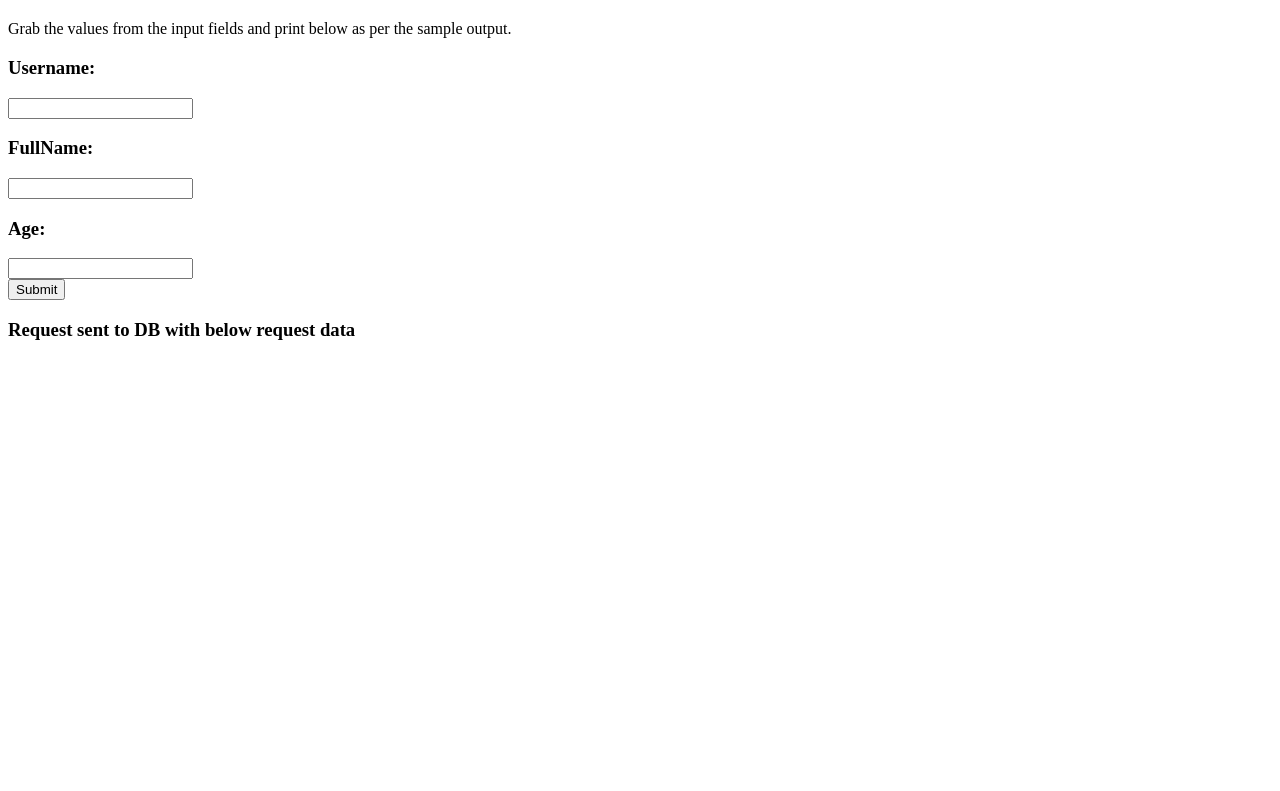
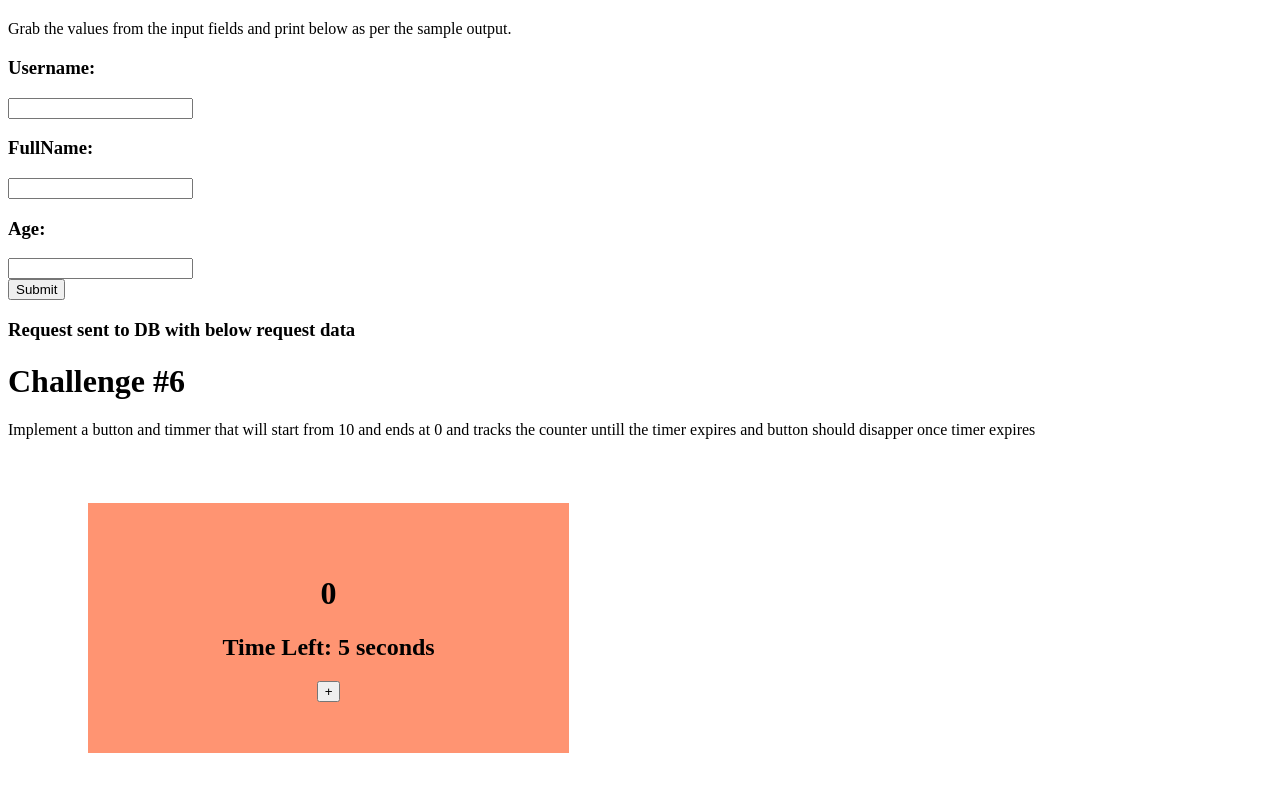
Before and after one commit to patriceandrea/learn-react, a React (Create React App) app in the folder my-app/: page / in a window 1280 px wide. Shown: the part 780-1571 px from the top of the page. Before the commit the page ends 1140 px from the top, so only its background shows below. Built offline with nearby package versions, Linux system fonts and the light colour scheme.

Commit message:
completes maxcount component

```diff
--- a/my-app/src/App.css
+++ b/my-app/src/App.css
@@ -47,3 +47,12 @@
   transition: 1.5s ease 0.3s;
   z-index: 100;
 }
+
+.max-count{
+  background-color: #ff9472;
+  border: #ff9472 1px solid;
+  width: 30%;
+  padding: 50px;
+  margin: 4em 0px 5em 5em;
+  text-align: center;
+}
--- a/my-app/src/App.js
+++ b/my-app/src/App.js
@@ -1,4 +1,5 @@
 import './App.css';
+import MaxCount from './components/MaxCount';
 import ProgressBar from './components/ProgressBar';
 import ShowHideTitle from './components/ShowHideTitle';
 import StopwatchTimer from './components/StopwatchTimer';
@@ -13,6 +14,7 @@ function App() {
       <ToDoList />
       <ProgressBar />
       <SubmitFormData/>
+      <MaxCount/>
     </div>
   );
 }
--- /dev/null
+++ b/my-app/src/components/MaxCount.js
@@ -0,0 +1,57 @@
+import React, { useEffect } from 'react'
+import { useState } from 'react';
+
+// two states - count and timer
+// timer state will count down from 10
+// count state will increment by 1
+
+
+
+
+
+const MaxCount = () => {
+    const [count, setCount] = useState(0);
+    const [timer, setTimer] = useState(10);
+
+const handleCount = () => {
+    setCount(count+1);
+}
+
+
+//when timer reaches 0, button should disappear
+
+// how to switch the button state when timer reaches 0 ?
+// how to stop the timer when timer reaches 0 ?
+// if statement if timer === 0, then button is not found
+
+
+useEffect(()=>{
+const countDownTimer = setTimeout( ()=>{
+    if (timer > 0 ){
+        setTimer(timer - 1);
+    }
+} , 1000)
+return ()=>{
+    clearTimeout(countDownTimer)
+}
+}, [timer])
+
+
+
+  return (
+
+
+    <>
+    <h1>Challenge #6</h1>
+    <p>Implement a button and timmer that will start from 10 and ends at 0 and tracks the counter untill the timer expires and button should disapper once timer expires</p>
+    <div className='max-count'>
+        <h1>{count}</h1>
+        <h2>Time Left: {timer} seconds</h2>
+        { timer === 0 ? null: <button onClick={handleCount}>+</button>}
+    </div>
+
+    </>
+  )
+}
+
+export default MaxCount;
```
